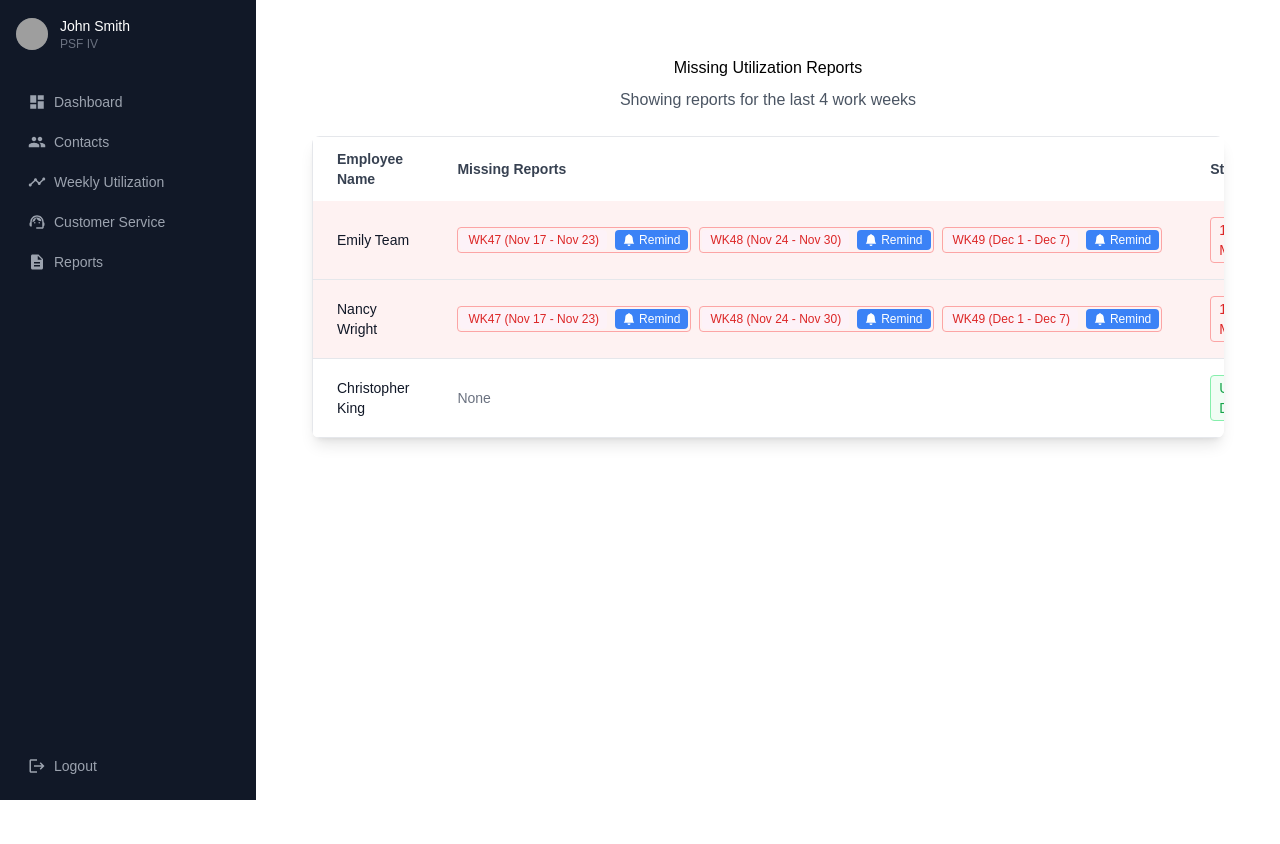
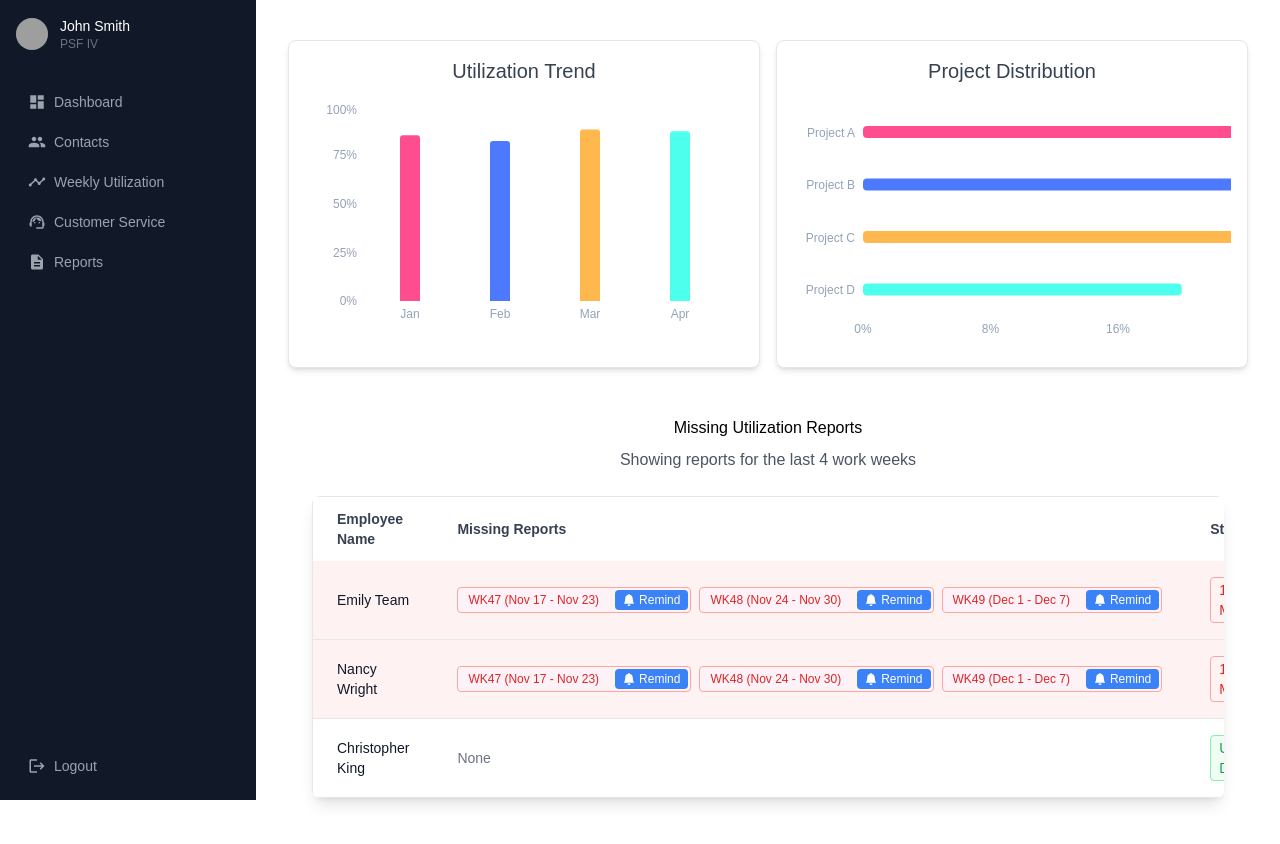
Before and after one commit to SeifEldin15/ARC-employee-management, a Next.js app in the folder frontend/: page /managerdashboard in a window 1280 px wide. Shown: the top 844 px of the page. Before the commit the page ends 800 px from the top, so only its background shows below. Built offline with nearby package versions, Linux system fonts and the light colour scheme; grey boxes are pictures that could not be loaded.

Commit message:
added manager dashboard

```diff
--- a/frontend/src/app/managerdashboard/page.jsx
+++ b/frontend/src/app/managerdashboard/page.jsx
@@ -1,6 +1,8 @@
 'use client';
 import Sidebar from '@/components/Sidebar';
-import ManagerReports  from '@/components/Manager Dashboard/ManagerReports';
+import ManagerReports from '@/components/Manager Dashboard/ManagerReports';
+import Distribution from '@/components/Dashboard Main/Distribution';
+import VerticalDistribution from '@/components/Dashboard Main/VericalDistribution';
 
 export default function DashboardPage() {
   return (
@@ -8,6 +10,14 @@ export default function DashboardPage() {
       <Sidebar />
       <div className="md:ml-64 flex-1">
         <div className="md:p-8 p-4 pt-20 md:pt-8">
+          <div className="w-full flex flex-col lg:flex-row justify-center items-stretch gap-4 p-2 mb-4">
+            <div className="w-full lg:w-1/2">
+              <VerticalDistribution />
+            </div>
+            <div className="w-full lg:w-1/2">
+              <Distribution />
+            </div>
+          </div>
           <ManagerReports />
         </div>
       </div>
```
